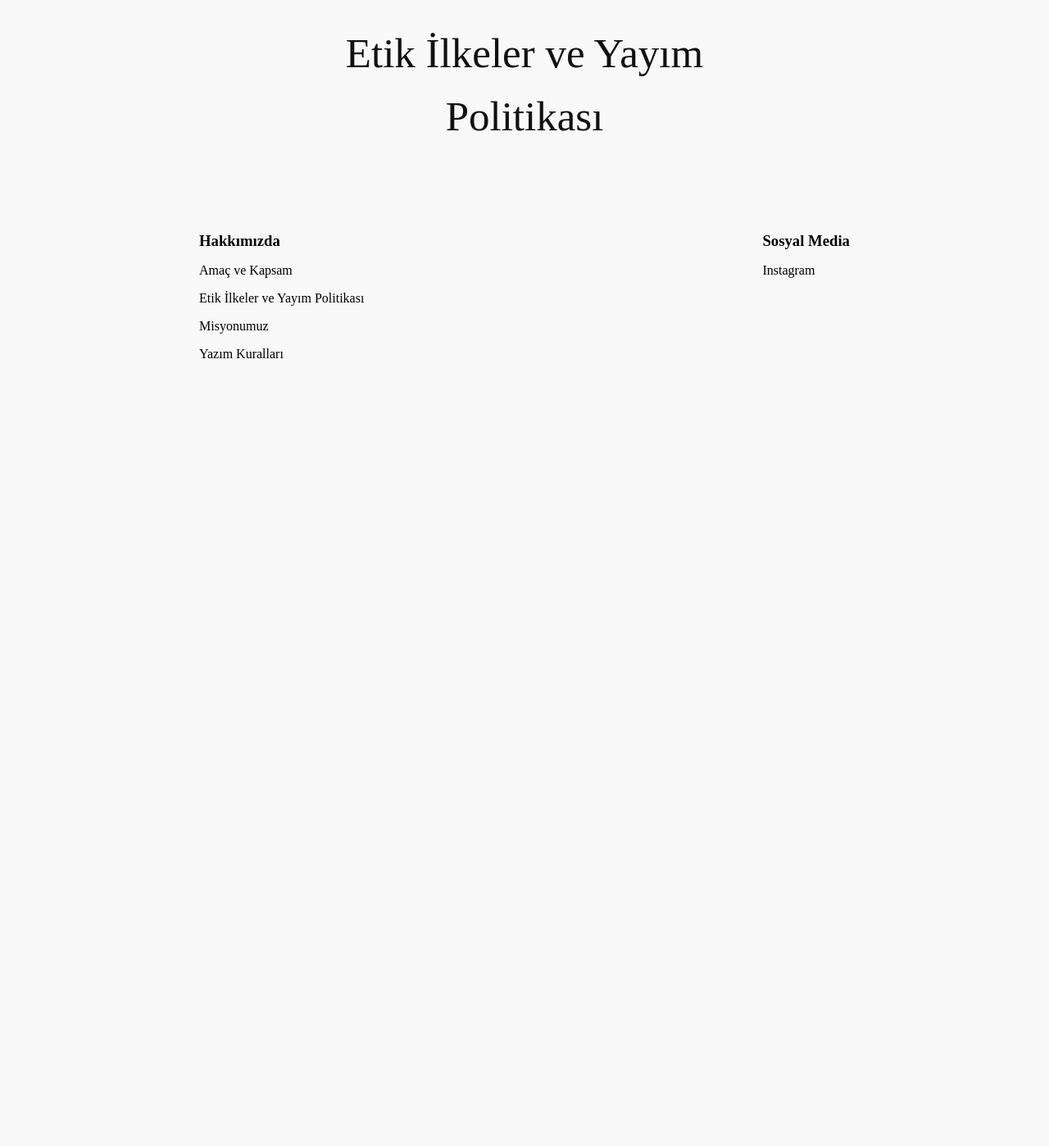
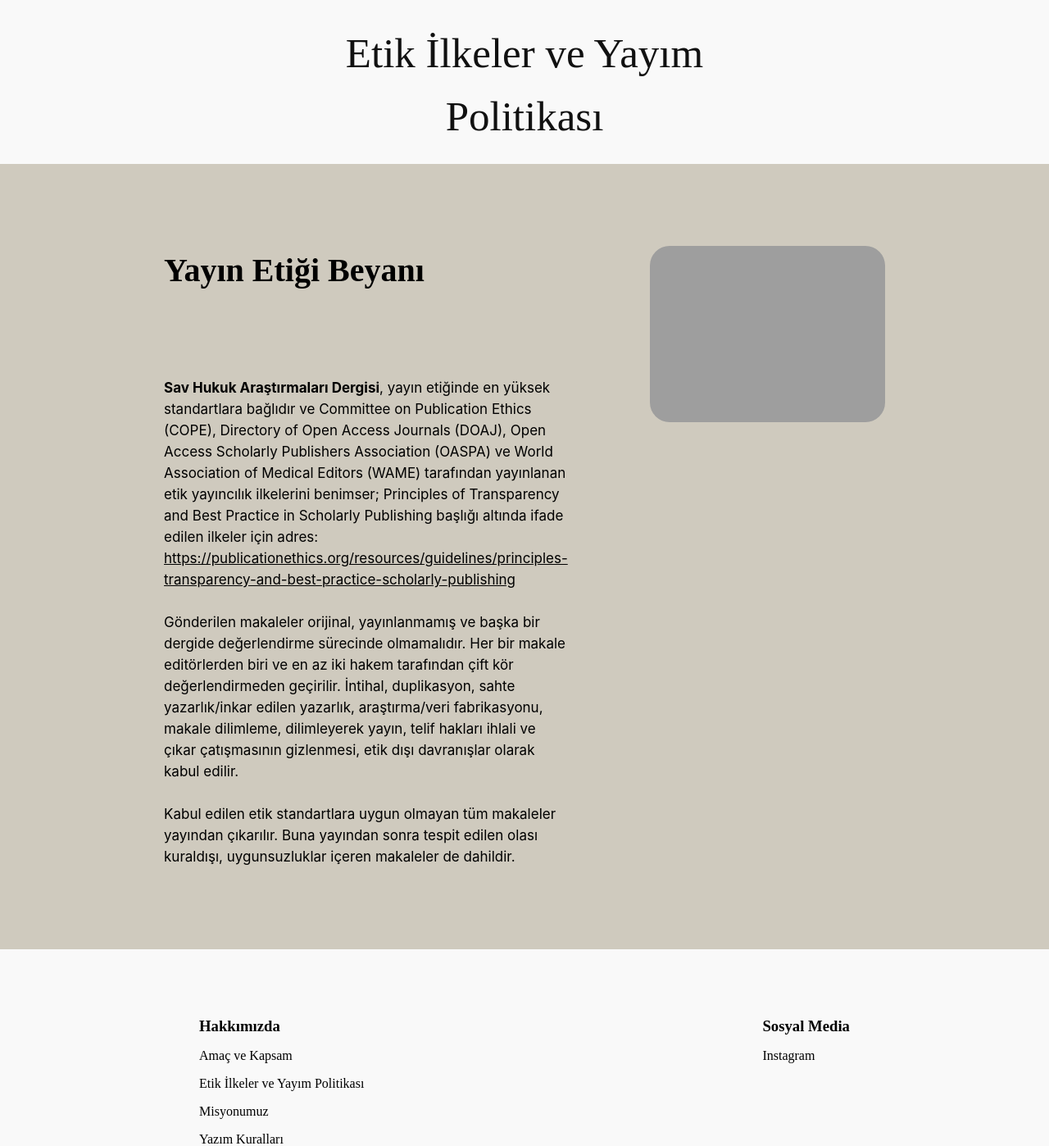
Before and after one commit to frknvarol/savDergi, a Django app: a page that uses savDergi/base/templates/base/etik_ilkeler_ve_yayım_politikası.html in a window 1280 px wide. Shown: the part 223-1621 px from the top of the page at 82% size. Before the commit the page ends 660 px from the top, so only its background shows below. Run offline with Django 5.2, Linux system fonts and the light colour scheme; grey boxes are pictures that could not be loaded.

Commit message:
continue to etik ilkeler

```diff
--- a/savDergi/base/templates/base/etik_ilkeler_ve_yayım_politikası.html
+++ b/savDergi/base/templates/base/etik_ilkeler_ve_yayım_politikası.html
@@ -5,10 +5,29 @@
 <div class="etik">
 
     <div class="etik_header-div">
-        <h1 class="default-header etik_header"> Etik İlkeler ve Yayım Politikası</h1>
+        <h1 class="etik_header default-header"> Etik İlkeler ve Yayım Politikası</h1>
     </div>
 
     <div class="etik_beyan-div">
+        <div class="etik_beyan-text">
+
+            <h3 class="etik_beyan-header">
+                <strong>Yayın Etiği Beyanı</strong>
+            </h3>
+
+            <p class="etik_beyan-p">
+             <strong>Sav Hukuk Araştırmaları Dergisi</strong>, yayın etiğinde en yüksek standartlara bağlıdır ve Committee on Publication Ethics (COPE), Directory of Open Access Journals (DOAJ), Open Access Scholarly Publishers Association (OASPA) ve World Association of Medical Editors (WAME) tarafından yayınlanan etik yayıncılık ilkelerini benimser; Principles of Transparency and Best Practice in Scholarly Publishing başlığı altında ifade edilen ilkeler için adres: <a class="etik_beyan-p-link" href="https://publicationethics.org/resources/guidelines/principles-transparency-and-best-practice-scholarly-publishing">https://publicationethics.org/resources/guidelines/principles-transparency-and-best-practice-scholarly-publishing</a><br><br>Gönderilen makaleler orijinal, yayınlanmamış ve başka bir dergide değerlendirme sürecinde olmamalıdır. Her bir makale editörlerden biri ve en az iki hakem tarafından çift kör değerlendirmeden geçirilir. İntihal, duplikasyon, sahte yazarlık/inkar edilen yazarlık, araştırma/veri fabrikasyonu, makale dilimleme, dilimleyerek yayın, telif hakları ihlali ve çıkar çatışmasının gizlenmesi, etik dışı davranışlar olarak kabul edilir.<br><br>Kabul edilen etik standartlara uygun olmayan tüm makaleler yayından çıkarılır. Buna yayından sonra tespit edilen olası kuraldışı, uygunsuzluklar içeren makaleler de dahildir.
+            </p>
+
+        </div>
+
+        <figure class="etik_beyan-figure">
+            {% load static %}
+            <img class="etik_beyan-img" src="{% static 'savDergi/media/museum.webp' %}" alt="">
+        </figure>
+    </div>
+
+    <div class="etik_arastirma-div">
 
     </div>
 
--- a/savDergi/static/savDergi/css/etik_ilkeler_ve_yayım_politikası.css
+++ b/savDergi/static/savDergi/css/etik_ilkeler_ve_yayım_politikası.css
@@ -11,4 +11,51 @@
 
 .etik_beyan-div {
     background-color: var(--ETIK-BACKGROUND-COLOR);
+    display: flex;
+    flex-direction: row;
+    gap: 100px;
+
+    padding: 100px 200px;
 }
+
+
+.etik_beyan-text {
+    display: flex;
+    flex-direction: column;
+    gap: 100px;
+    flex: 12;
+}
+
+.etik_beyan-header {
+    font-size: 40px;
+    font-weight: 700;
+    font-family: Cardo;
+    display: block;
+}
+
+.etik_beyan-p {
+    font-size: 17px;
+    font-family: Inter, sans-serif;
+    line-height: 26px;
+    display: block;
+}
+
+.etik_beyan-p-link:link,  .etik_beyan-p-link:visited {
+    text-decoration: underline;
+}
+
+.etik_beyan-p-link:hover {
+    text-decoration: none;
+}
+
+.etik_beyan-p-link:active {
+    color: white;
+}
+
+.etik_beyan-figure {
+    flex: 13;
+}
+
+.etik_beyan-img {
+    border-radius: 24px;
+}
--- a/savDergi/static/savDergi/css/main.css
+++ b/savDergi/static/savDergi/css/main.css
@@ -54,6 +54,8 @@ a:link, a:visited {
     color: black;
     text-decoration: none;
 }
+
+
 /* CSS RESET END */
 
 main {
```
